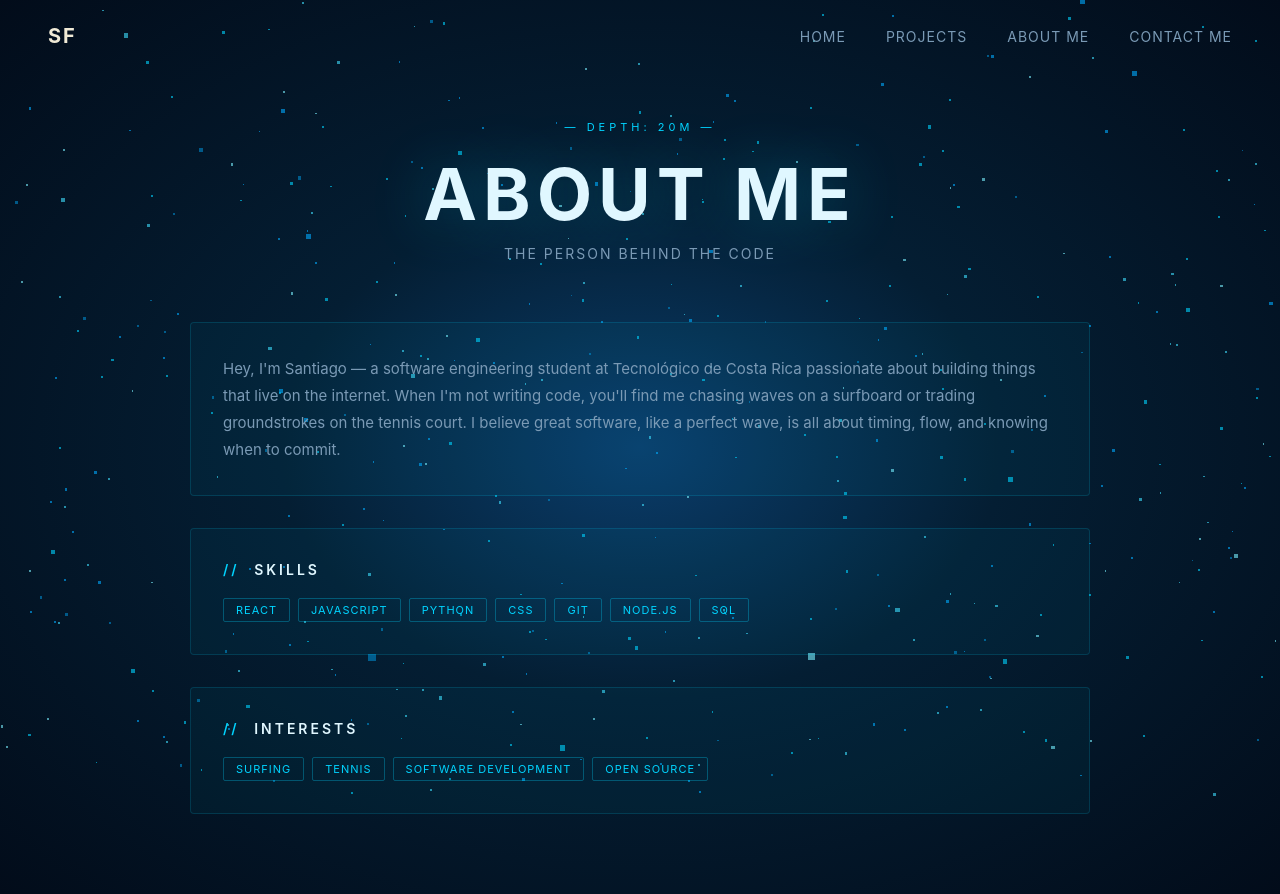
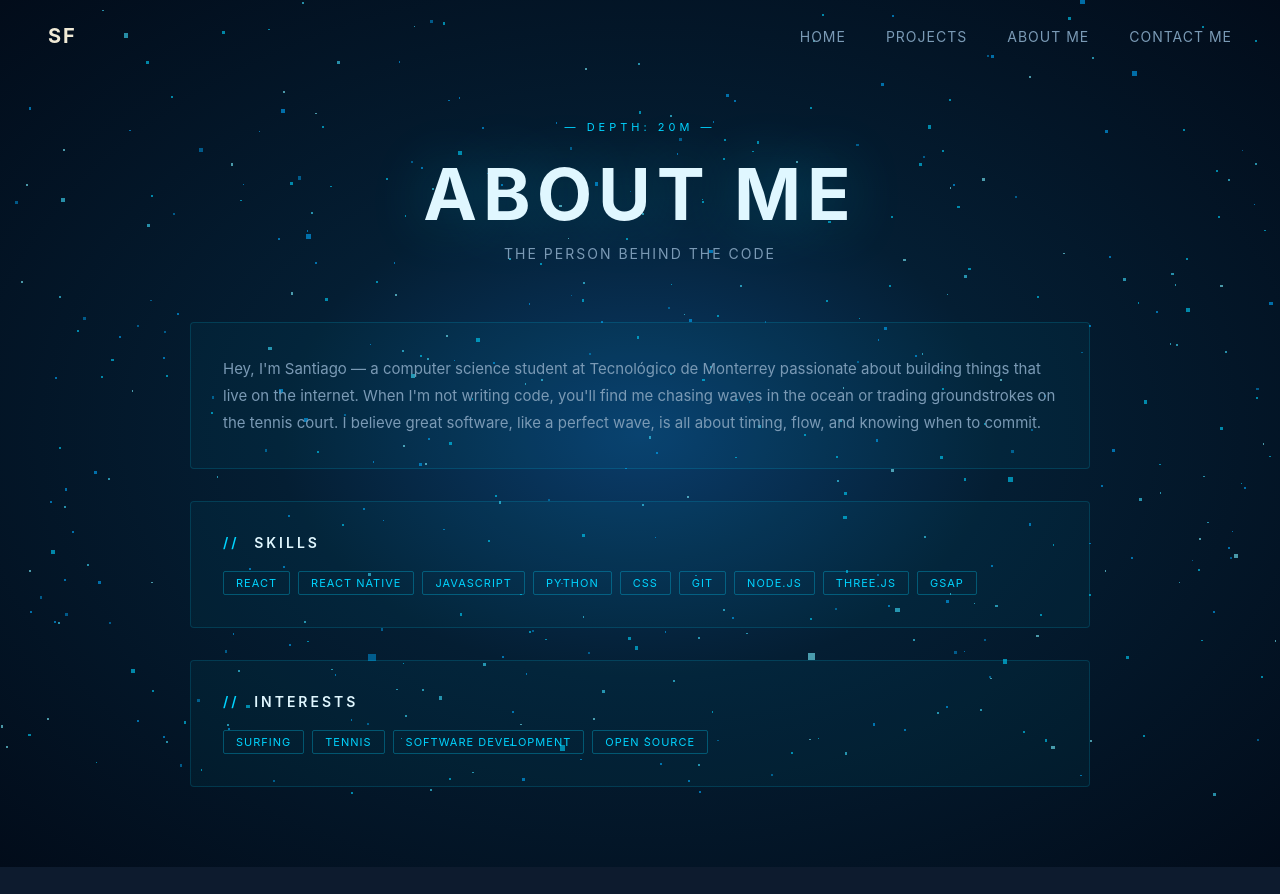
Before and after one commit to santiagofslTEC/portafolio-page, a React (Vite) app: page /AboutMe in a window 1280 px wide. After the commit the page ends 867 px from the top, so only its background shows below. Built offline with nearby package versions, Linux system fonts and the light colour scheme.

Commit message:
about me change

```diff
--- a/src/pages/AboutMe.jsx
+++ b/src/pages/AboutMe.jsx
@@ -3,7 +3,7 @@ import * as THREE from "three";
 import { gsap } from "gsap";
 import "./AboutMe.css";
 
-const SKILLS = ["React", "JavaScript", "Python", "CSS", "Git", "Node.js", "SQL"];
+const SKILLS = ["React","React native", "JavaScript", "Python", "CSS", "Git", "Node.js", "three.js", "GSAP",];
 const INTERESTS = ["Surfing", "Tennis", "Software Development", "Open Source"];
 
 const AboutMe = () => {
@@ -141,9 +141,9 @@ const AboutMe = () => {
         <div className="aboutme-inner">
           <div className="bio-card">
             <p className="bio-text">
-              Hey, I'm Santiago — a software engineering student at Tecnológico de Costa Rica
+              Hey, I'm Santiago — a computer science student at Tecnológico de Monterrey
               passionate about building things that live on the internet. When I'm not writing
-              code, you'll find me chasing waves on a surfboard or trading groundstrokes on
+              code, you'll find me chasing waves in the ocean or trading groundstrokes on
               the tennis court. I believe great software, like a perfect wave, is all about
               timing, flow, and knowing when to commit.
             </p>
```
